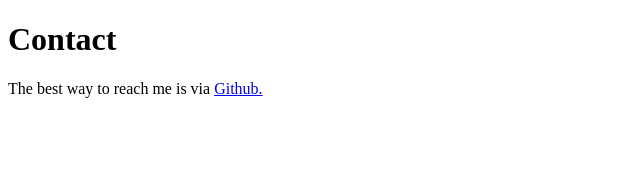
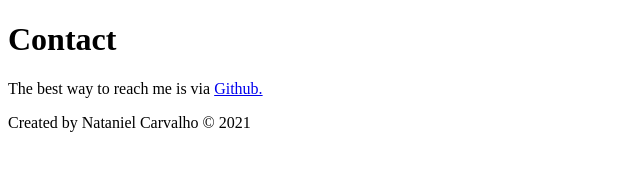
Before and after one commit to natanielmendes/gatsby-bootcamp, a Gatsby site: page /contact in a window 1280 px wide. Shown: the whole page, without its empty margins (0-640 px from the left). Built offline with nearby package versions, Linux system fonts and the light colour scheme; Gatsby itself is replaced by a stand-in of ours.

Commit message:
Adding Footer Component to contact page

```diff
--- /dev/null
+++ b/src/components/footer.js
@@ -0,0 +1,11 @@
+import React from 'react';
+
+const Footer = () => {
+    return (
+        <footer>
+            <p>Created by Nataniel Carvalho © 2021</p>
+        </footer>
+    )
+}
+
+export default Footer;
--- a/src/pages/contact.js
+++ b/src/pages/contact.js
@@ -1,10 +1,12 @@
 import React from 'react';
+import Footer from '../components/footer';
 
 const ContactPage = () => {
     return (
         <div>
             <h1>Contact</h1>
             <p>The best way to reach me is via <a href="https://github.com/natanielmendes" target="_blank">Github.</a></p>
+            <Footer />
         </div>
     )
 }
```
